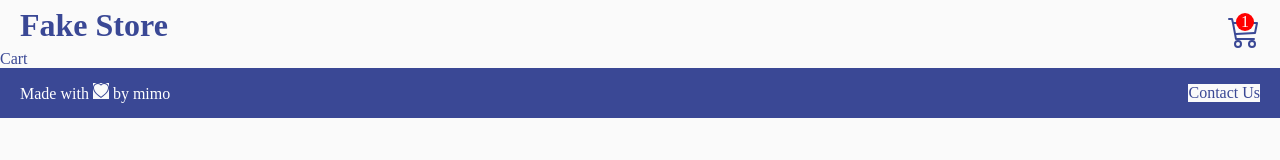
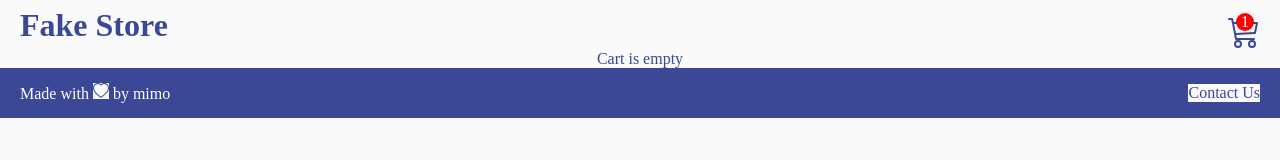
Before and after one commit to EdGitDonald/EdsFakeStore, a React (Vite) app: page /cart in a window 1280 px wide. Shown: the top 160 px of the page. Built offline with nearby package versions, Linux system fonts and the light colour scheme.

Commit message:
cart page function

```diff
--- a/src/App.jsx
+++ b/src/App.jsx
@@ -7,6 +7,7 @@ import Cart from './pages/Cart/Cart'
 import { BrowserRouter, Routes, Route } from 'react-router-dom'
 import ContactUs from './pages/ContactUs/ContactUs'
 import ProductDetail from './pages/ProductDetail/ProductDetail'
+import FavoritesContextProvider from './contexts/FavoritesContext'
 
 
 function App() {
@@ -14,6 +15,7 @@ function App() {
 
   return (
     <BrowserRouter>
+     <FavoritesContextProvider>
       <Header />
 
       <Routes>
@@ -24,7 +26,7 @@ function App() {
       </Routes>
 
       <Footer />
-
+    </FavoritesContextProvider>
     </BrowserRouter>
   )
 }
--- a/src/components/Footer/Footer.css
+++ b/src/components/Footer/Footer.css
@@ -12,7 +12,7 @@
     color: white;
 }
 
-.heart-icon{
+.heart-icon2{
 
 
 }
--- a/src/components/Footer/Footer.jsx
+++ b/src/components/Footer/Footer.jsx
@@ -5,7 +5,7 @@ import { BsHeart } from "react-icons/bs";
 function Footer() {
   return (
     <div className="footer-container">
-      <p>Made with <BsHeart className="heart-icon"/> by mimo </p>
+      <p>Made with <BsHeart className="heart-icon2"/> by mimo </p>
       <a href='/contactus'>Contact Us</a>
     </div>
   )
--- a/src/components/ProductCard/ProductCard.css
+++ b/src/components/ProductCard/ProductCard.css
@@ -9,6 +9,7 @@
     border-radius:8px;
     padding: 16px 16px 16px 16px;
     background-color: white;
+    position: relative;
 }
 
 .product-card img{
@@ -30,3 +31,9 @@
 .product-card :nth-child(3){
     color: #949494;
 }
+
+.heart-icon{
+    position:absolute;
+    right: 25px;
+    top: 25px;
+}
--- a/src/components/ProductCard/ProductCard.jsx
+++ b/src/components/ProductCard/ProductCard.jsx
@@ -1,13 +1,40 @@
-import React from 'react'
+import React, { useContext, useEffect } from 'react'
 import './ProductCard.css'
+import {Link} from 'react-router-dom'
+import {FaHeart, FaRegHeart} from "react-icons/fa"
+import { FavoritesContext } from '../../contexts/FavoritesContext'
 
 function ProductCard({product}) {
+
+  //use context for global state
+  //NOTE { } NOT []
+  const {favorites, addProduct, removeProduct} = useContext(FavoritesContext)
+  //create varible for hearts / will become state
+  const [isFavorite, setIsFavorite] = React.useState(false)
+
+  React.useEffect(
+    () => {
+      //  console.log('update')
+      //is this product in favorites?
+      setIsFavorite(favorites.find(item => item.id === product.id))
+      //not found is undefined which is "falsy"
+
+
+    }, [favorites]
+  )
+
   return (
     <div className="product-card">
         <img src={product.image} />
-        <a href={`/details/${product.id}`}>{product.title}</a>
+        <Link to={`/details/${product.id}`}>{product.title}</Link>
         <p>{product.category}</p>
         <p>{product.price}€</p>
+        {
+          isFavorite?
+          <FaHeart className='heart-icon' onClick={()=> removeProduct(product.id)}/>
+          :
+          <FaRegHeart className='heart-icon' onClick={()=> addProduct(product)}/>
+        }
     </div>
   )
 }
--- a/src/components/header/Header.css
+++ b/src/components/header/Header.css
@@ -4,6 +4,7 @@
     height: 50px;
     align-items: center;
     padding: 20px;
+    position: relative;
 }
 
 
--- a/src/components/header/Header.jsx
+++ b/src/components/header/Header.jsx
@@ -1,5 +1,6 @@
 import React from 'react'
 import './Header.css'
+import {Link} from 'react-router-dom'
 import { BsCart3 } from "react-icons/bs";
 //BsCart3
 function Header() {
@@ -8,7 +9,7 @@ function Header() {
         <a href='/'><h1>Fake Store</h1></a>
         <div className="cart-container">
           <p>1</p>
-          <a href='/cart'><BsCart3 className="cart-icon"/></a>
+          <Link to='/cart'><BsCart3 className="cart-icon"/></Link>
         </div>
     </div>
   )
--- /dev/null
+++ b/src/contexts/FavoritesContext.jsx
@@ -0,0 +1,61 @@
+import {useState, createContext, useEffect} from 'react'
+
+export const FavoritesContext = createContext();
+
+export default function FavoritesContextProvider(props){
+    //create my global state to  hold my favorite characters
+    const [favorites, setFavorites] = useState([])
+
+    useEffect(
+        ()=>{
+            console.log('context loaded')
+            const storedFavorites = localStorage.getItem('favoritesList')
+
+            //check if something was there and
+            //if so use that value to initialize
+            if (storedFavorites){
+                //set with this value
+                setFavorites(JSON.parse(storedFavorites))
+            }
+
+        }, [] //run one time when contex loads
+    )
+
+
+
+    useEffect(
+        ()=>{
+
+            //save new favorites when any changes
+            localStorage.setItem('favoritesList', JSON.stringify(favorites))
+        }, [favorites]
+    )
+
+
+    //function to add products to cart
+    const addProduct = (prodToAdd) => {
+        console.log('adding', prodToAdd)
+        //add this product to state
+        let newFavorites = [...favorites, prodToAdd]
+        console.log(newFavorites)
+        //store in state
+        setFavorites(newFavorites)
+
+    }
+
+    //function to remove product
+    const removeProduct = (prodId) =>{
+        console.log('remove' , prodId)
+        //remove this product from state
+        let newFavorites = favorites.filter(item => item.id !== prodId)
+        //store in state
+        setFavorites(newFavorites)
+    }
+
+    return(
+        <FavoritesContext.Provider value={{favorites, addProduct, removeProduct}}>
+            {props.children}
+        </FavoritesContext.Provider>
+    )
+
+}
--- a/src/pages/Cart/Cart.css
+++ b/src/pages/Cart/Cart.css
@@ -0,0 +1,9 @@
+
+.favorite-container{
+    min-height: 90vh;
+}
+.favorite-products{
+    display: flex;
+    flex-wrap: wrap;
+    justify-content: center;
+}
--- a/src/pages/Cart/Cart.jsx
+++ b/src/pages/Cart/Cart.jsx
@@ -1,9 +1,29 @@
-import React from 'react'
+import React, {useContext} from 'react'
 import './Cart.css'
+import { FavoritesContext } from '../../contexts/FavoritesContext'
+import ProductCard from '../../components/ProductCard/ProductCard'
 
 function Cart() {
+   //use context for global state
+  //NOTE { } NOT []
+  const {favorites} = useContext(FavoritesContext)
   return (
-    <div>Cart</div>
+    <div className='favorites-container'>
+      <div className='favorite-products'>
+        {
+          favorites.length > 0?
+          //will need to replace ProductCard with new jxs file to change display of content
+          //new productcard will use a bin react icon to remove item from cart
+          //will require adding on click to bin icon same remove code
+          favorites.map(item =><ProductCard key={item.id}
+            product={item} />)
+            :
+            <p>Cart is empty</p>
+        }
+
+      </div>
+
+    </div>
   )
 }
 
```
